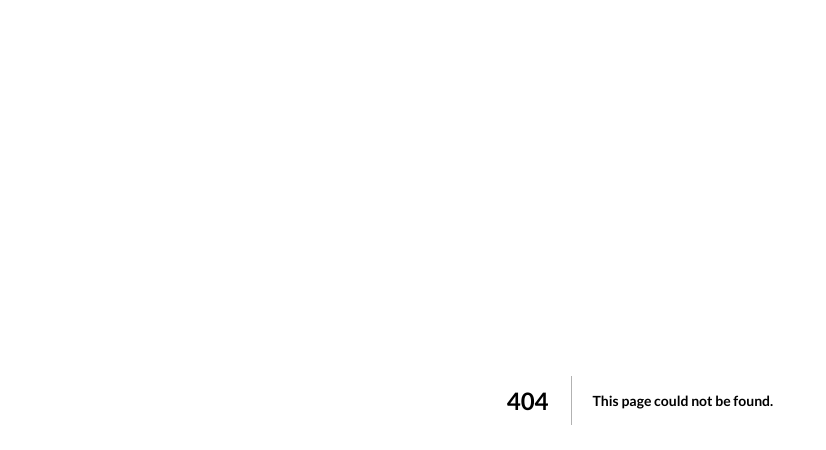
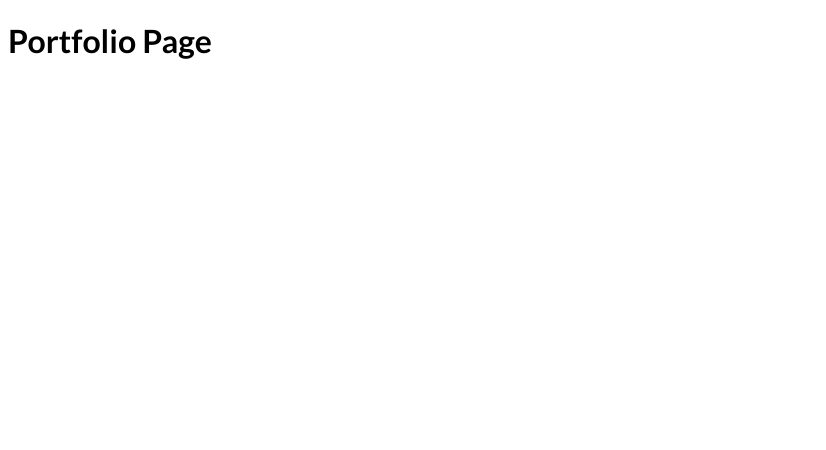
Before and after one commit to rtemre/nextjs-pages-router, a Next.js app in the folder 01-getting-started/: page /portfolio in a window 1280 px wide. Before the commit this address had no page. Shown: the top 450 px of the page, without its empty margins (0-826 px from the left). Built offline with nearby package versions, Linux system fonts and the light colour scheme.

Commit message:
Work with nested pages & routes

```diff
--- /dev/null
+++ b/01-getting-started/pages/portfolio/index.js
@@ -0,0 +1,4 @@
+function PortfolioPage(params) {
+  return <h1>Portfolio Page</h1>;
+}
+export default PortfolioPage;
--- /dev/null
+++ b/01-getting-started/pages/portfolio/list.js
@@ -0,0 +1,4 @@
+function ListPage(params) {
+  return <h1>List Page</h1>;
+}
+export default ListPage;
```
Also changed, not shown: 01-getting-started/pages/about/index.js (renamed from 01-getting-started/pages/about.js).
